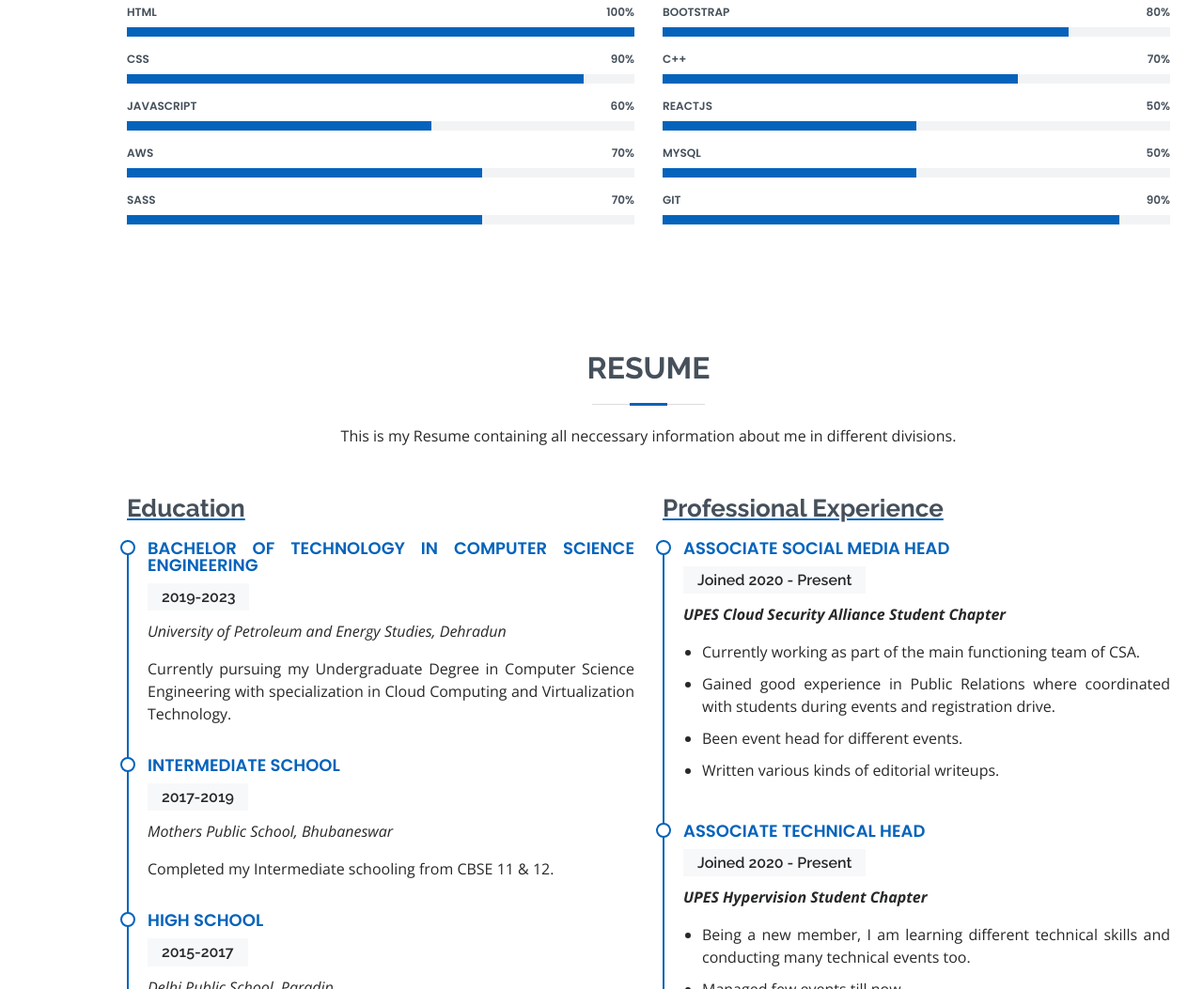
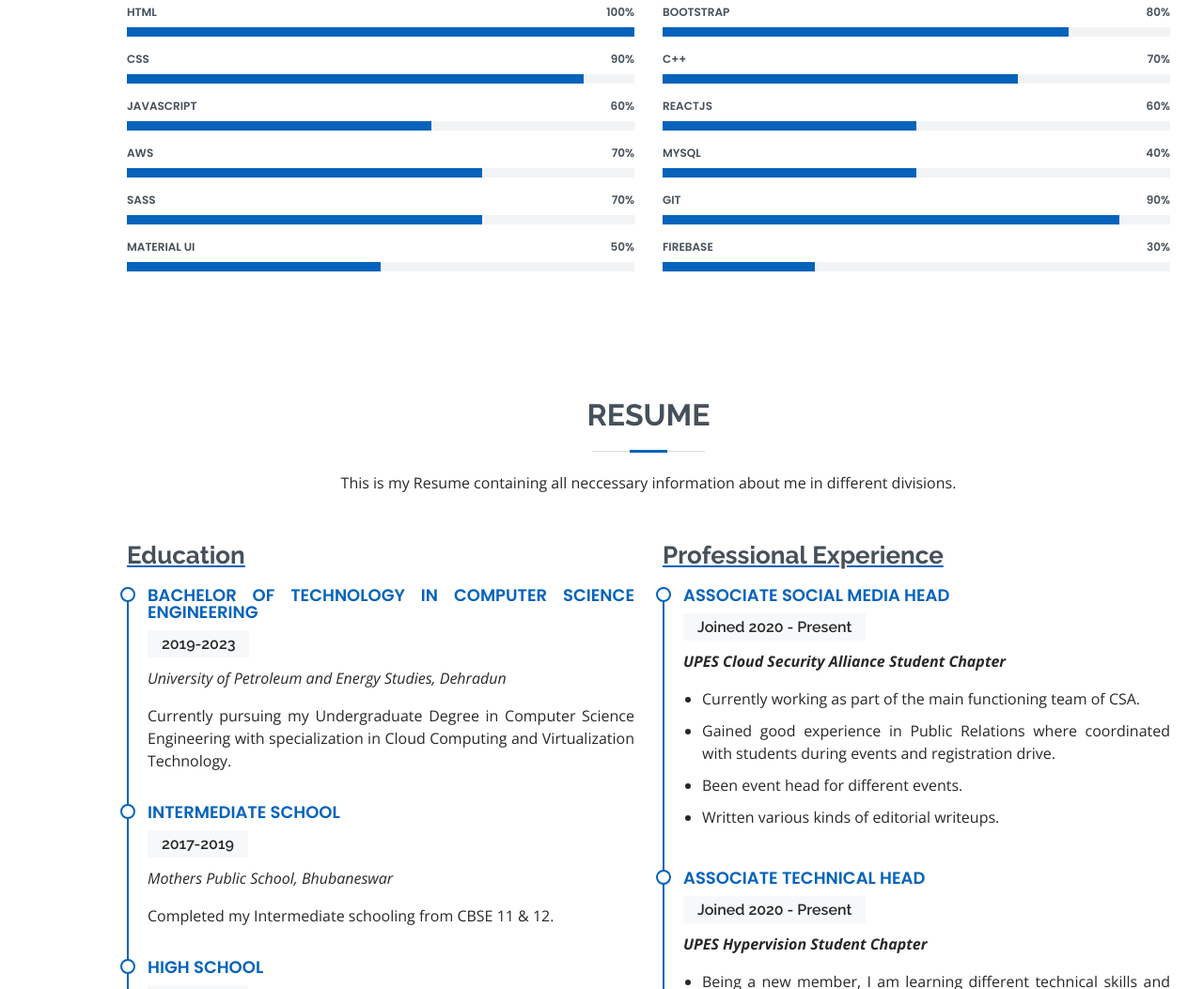
Before and after one commit to Maaz-Code/Portfolio-Website, a plain HTML site: page index.html in a window 1280 px wide. Shown: the part 2585-3638 px from the top of the page at 94% size. Drawn offline with nearby package versions, Linux system fonts and the light colour scheme.

Commit message:
Updated skills section

```diff
--- a/index.html
+++ b/index.html
@@ -215,6 +215,12 @@
                 <div class="progress-bar" role="progressbar" aria-valuenow="70" aria-valuemin="0" aria-valuemax="100"></div>
               </div>
             </div>
+            <div class="progress">
+              <span class="skill">Material UI <i class="val">50%</i></span>
+              <div class="progress-bar-wrap">
+                <div class="progress-bar" role="progressbar" aria-valuenow="50" aria-valuemin="0" aria-valuemax="100"></div>
+              </div>
+            </div>
           </div>
           <div class="col-lg-6" data-aos="fade-left">
             <div class="progress">
@@ -230,13 +236,13 @@
               </div>
             </div>
             <div class="progress">
-              <span class="skill">ReactJS <i class="val">50%</i></span>
+              <span class="skill">ReactJS <i class="val">60%</i></span>
               <div class="progress-bar-wrap">
                 <div class="progress-bar" role="progressbar" aria-valuenow="50" aria-valuemin="0" aria-valuemax="100"></div>
               </div>
             </div>
             <div class="progress">
-              <span class="skill">MySQL <i class="val">50%</i></span>
+              <span class="skill">MySQL <i class="val">40%</i></span>
               <div class="progress-bar-wrap">
                 <div class="progress-bar" role="progressbar" aria-valuenow="50" aria-valuemin="0" aria-valuemax="100"></div>
               </div>
@@ -245,6 +251,12 @@
               <span class="skill">Git <i class="val">90%</i></span>
               <div class="progress-bar-wrap">
                 <div class="progress-bar" role="progressbar" aria-valuenow="90" aria-valuemin="0" aria-valuemax="100"></div>
+              </div>
+            </div>
+            <div class="progress">
+              <span class="skill">Firebase<i class="val">30%</i></span>
+              <div class="progress-bar-wrap">
+                <div class="progress-bar" role="progressbar" aria-valuenow="30" aria-valuemin="0" aria-valuemax="100"></div>
               </div>
             </div>
           </div>
```
